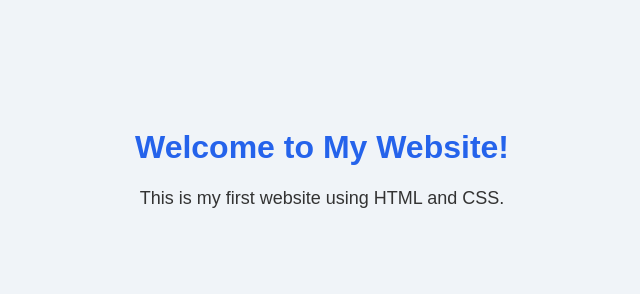
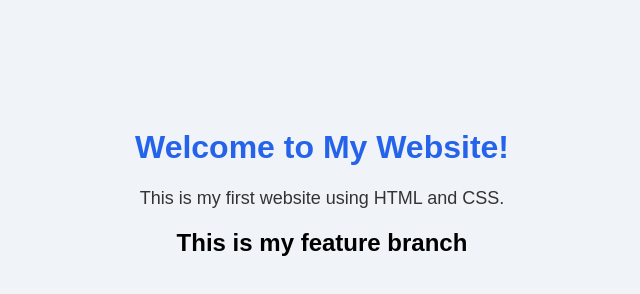
Before and after one commit to Lakith02/my-website, a plain HTML site: page index.html in a window 1280 px wide. Shown: the whole page, without its empty margins (318-958 px from the left). Drawn offline with Linux system fonts and the light colour scheme.

Commit message:
Updated index.html in feature branch

```diff
--- a/index.html
+++ b/index.html
@@ -10,5 +10,6 @@
 <body>
     <h1>Welcome to My Website!</h1>
     <p>This is my first website using HTML and CSS.</p>
+    <h2>This is my feature branch</h2>
 </body>
 </html>
```
